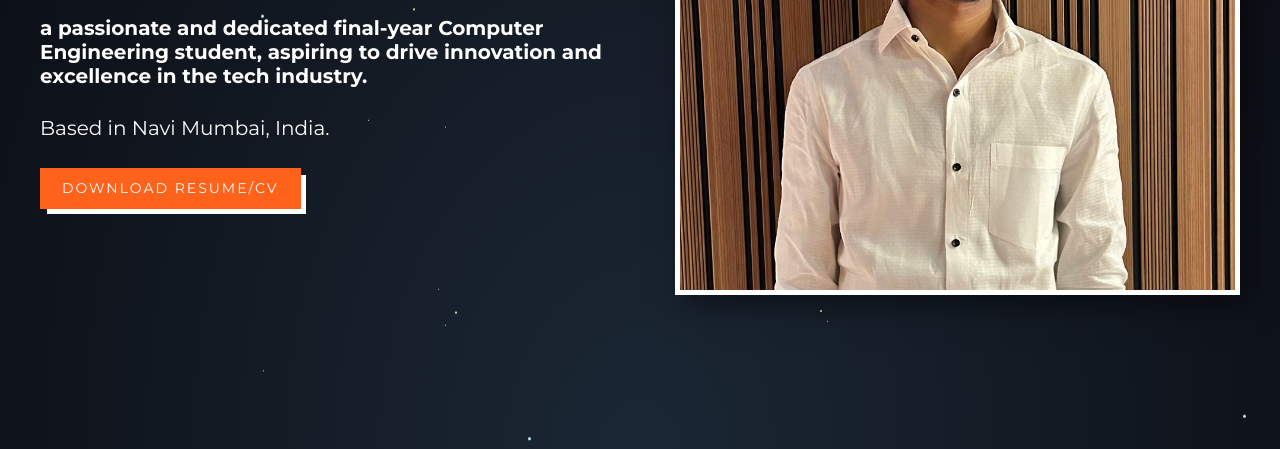
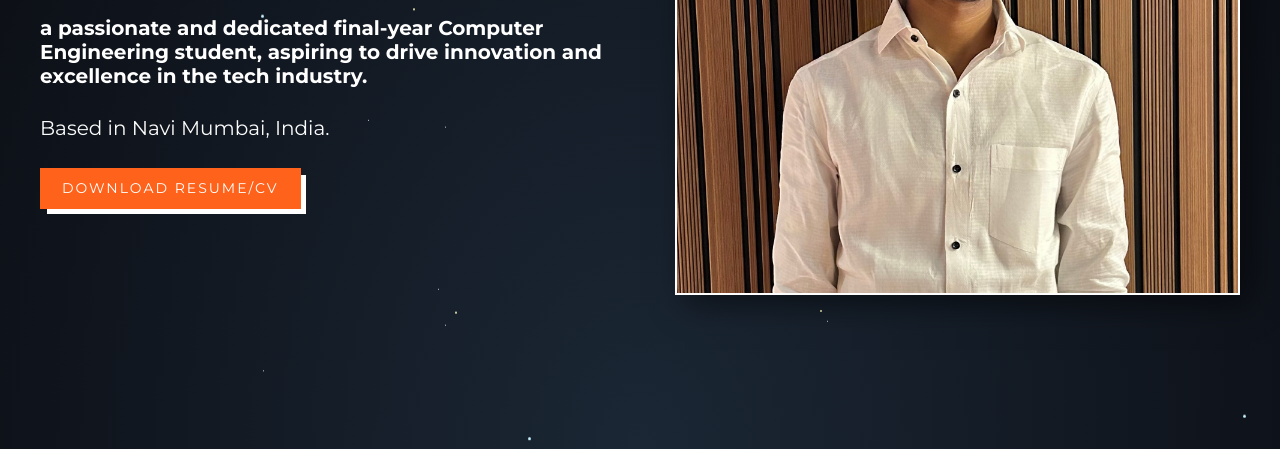
Before and after one commit to saishchaskar/personalportfolio, a plain HTML site: page index.html in a window 1280 px wide. Shown: the part 430-879 px from the top of the page. Drawn offline with nearby package versions, Linux system fonts and the light colour scheme.

Commit message:
new updates

```diff
--- a/assets/css/main.css
+++ b/assets/css/main.css
@@ -90,7 +90,7 @@
     width: 100%;
     max-width: 680px;
     height: auto;
-    border: 5px solid white;
+    border: 2px solid white;
     box-shadow: 10px 10px 30px rgba(0, 0, 0, 0.5);
     transition: transform 0.3s;
   }
```
